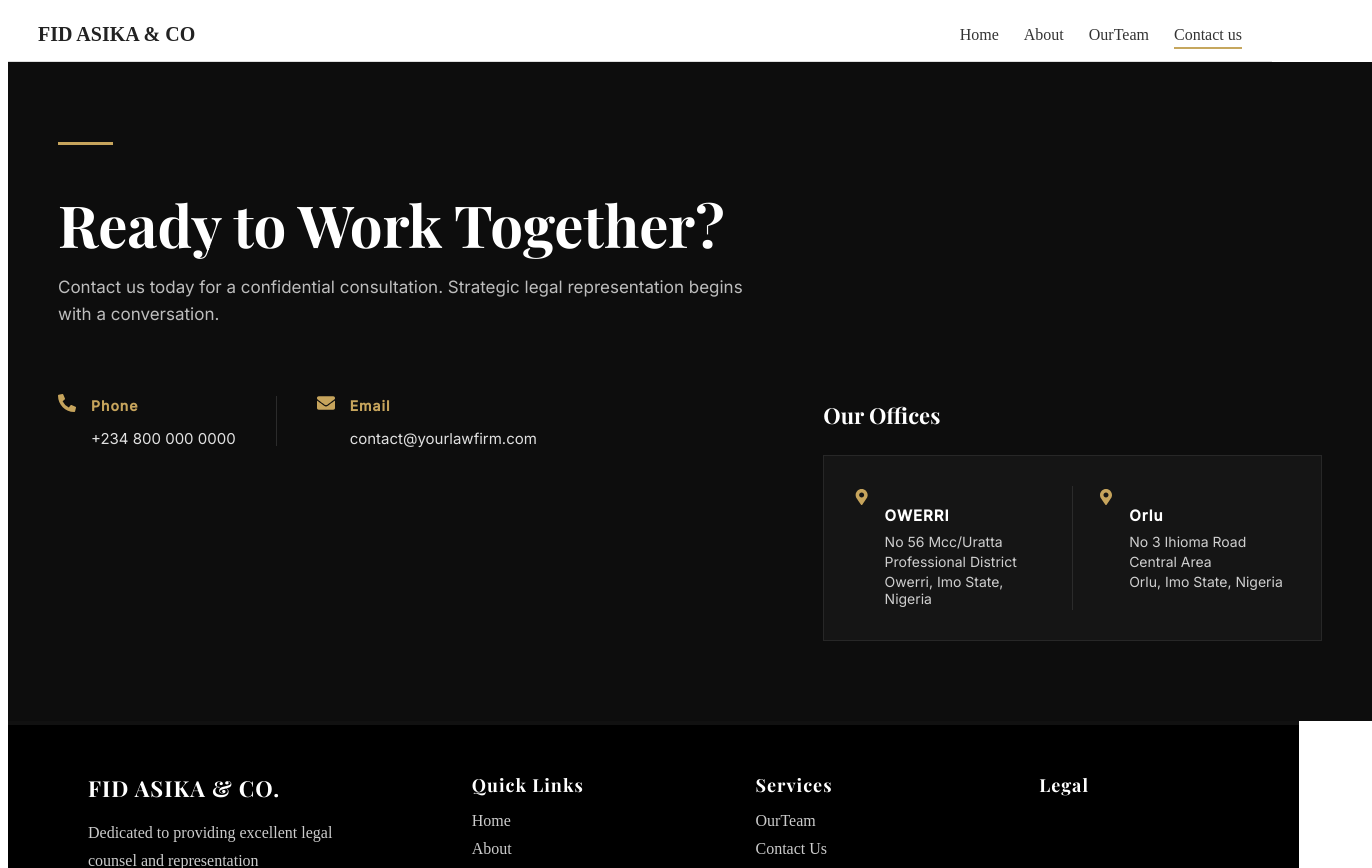
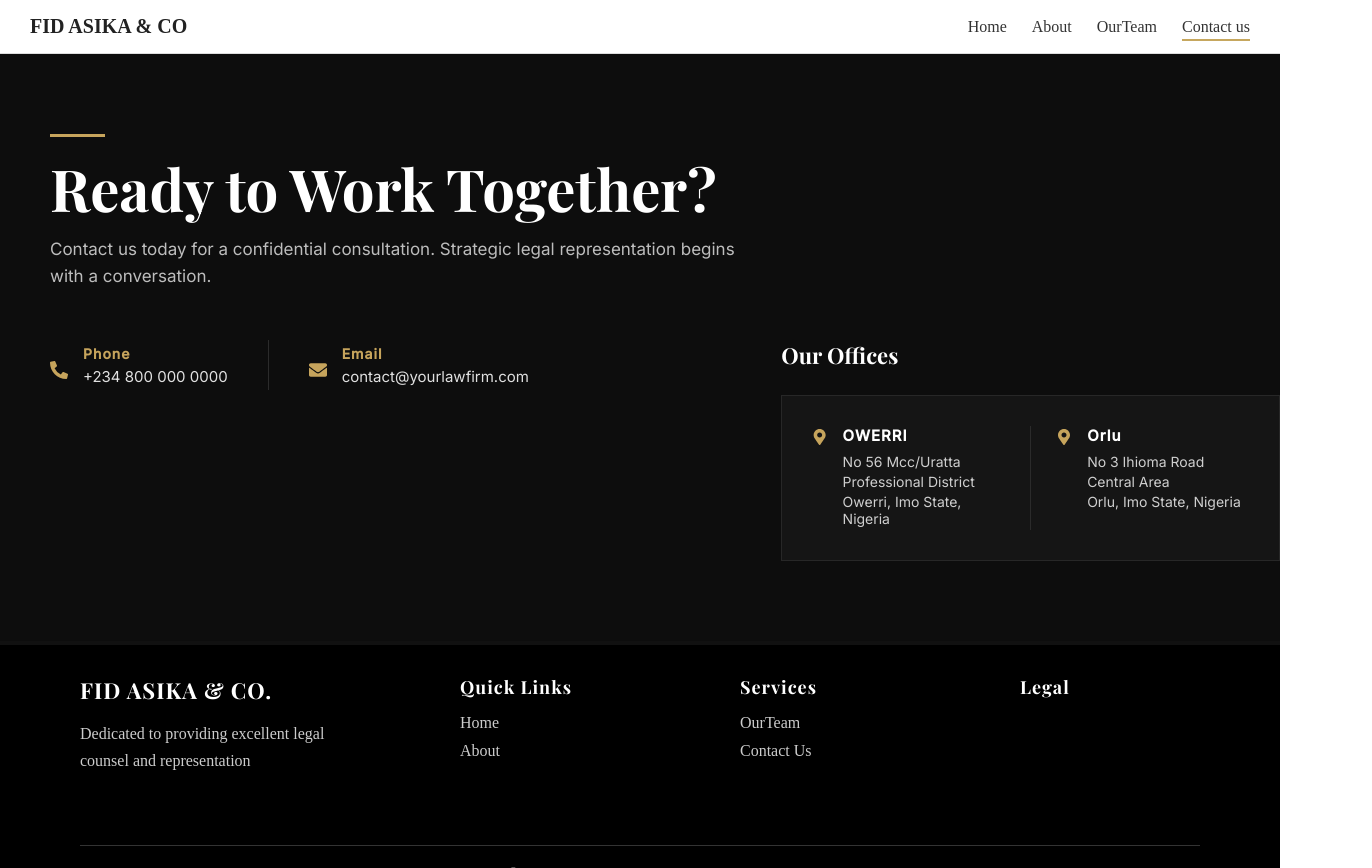
Before and after one commit to Qwerttuuii/techbro, a React (Create React App) app: page /Contact in a window 1280 px wide. Shown: the top 868 px of the page, 1372 px wide, since content can reach past the window. Built offline with nearby package versions, Linux system fonts and the light colour scheme.

Commit message:
`Added CSS styles for layout and overflow control`

```diff
--- a/src/Contact.css
+++ b/src/Contact.css
@@ -1,14 +1,24 @@
+* {
+  margin: 0;
+  padding: 0;
+  box-sizing: border-box;
+}
 .contact-section {
   width: 100%;
   background: #0d0d0d;
   color: white;
-  padding: 80px 50px;
+  padding: 80px 0px;
   font-family: 'Inter', sans-serif;
+  overflow-x: hidden;
+
 }
 
 .contact-container {
   max-width: 1300px;
   margin: 0 auto;
+  margin-left: 50px;
+
+
 }
 
 /* HEADER */
@@ -43,8 +53,8 @@
   justify-content: space-between;
   align-items: flex-start;
   gap: 70px;
+  flex-wrap: wrap; /* ✅ prevents overflow */
 }
-
 /* INFO */
 .contact-info {
   display: flex;
@@ -159,6 +169,7 @@
   .contact-main {
     flex-direction: column;
     gap: 50px;
+
   }
 
   .office-card {
--- a/src/Footer.css
+++ b/src/Footer.css
@@ -7,7 +7,7 @@
 .footer {
   background: #000;
   color: #fff;
-  width: 89.5%;
+  width: 100%;
   padding: 30px 80px 30px;
   border-top: 4px solid #111;
   display: grid;
```
